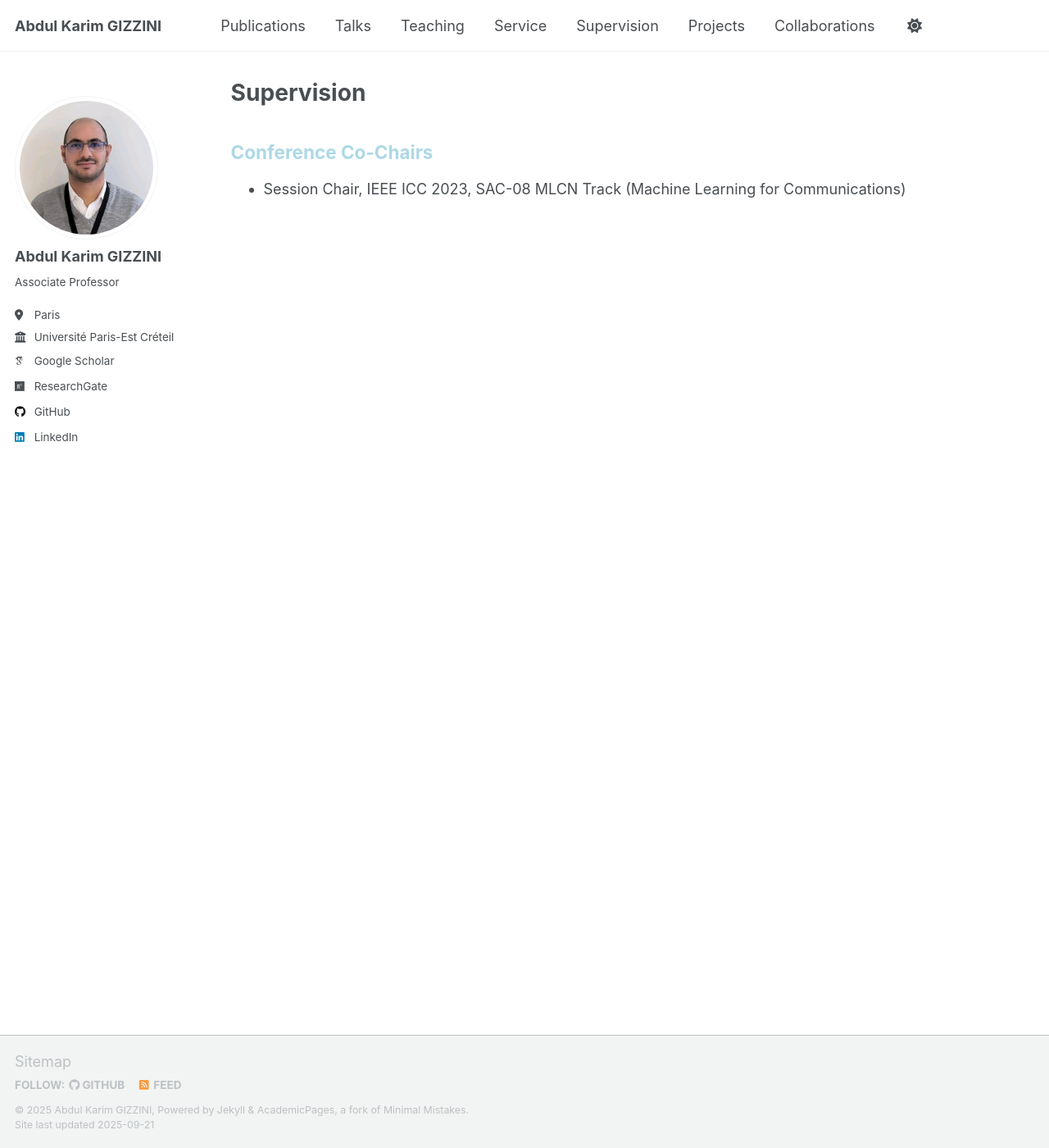
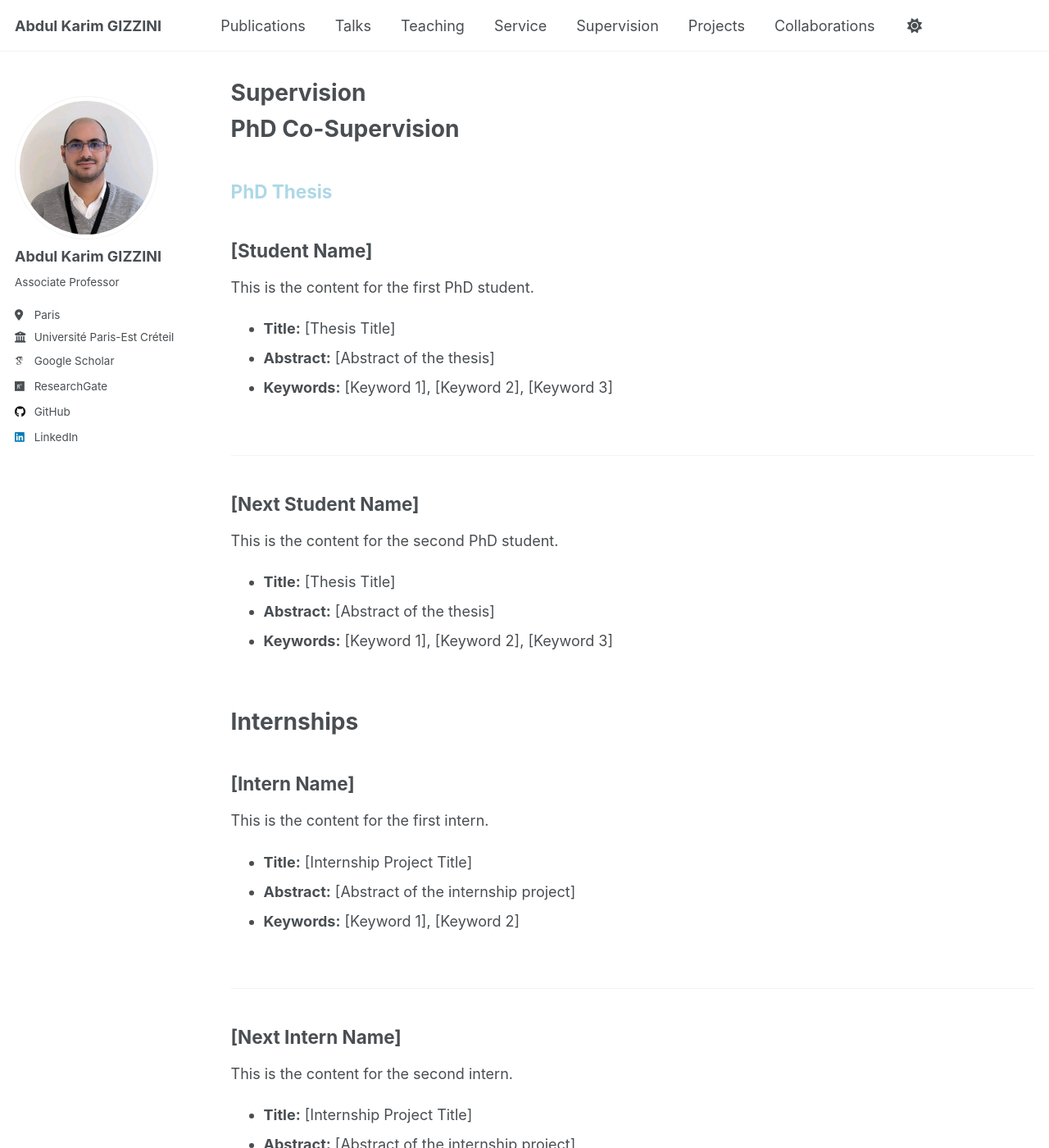
Before and after one commit to abdulkarimgizzini/abdulkarimgizzini-website, a Jekyll site: the page built from _pages/supervision.md, in a window 1280 px wide and 1400 px high. Shown: the whole window at 82% size. Built offline with Jekyll 4.4.1, drawn with Linux system fonts in a browser that asks for light colours; some web fonts are replaced; a script that is not in the unit is left out; some of the changed text lies outside the part shown.

Commit message:
Update supervision.md

```diff
--- a/_pages/supervision.md
+++ b/_pages/supervision.md
@@ -5,6 +5,52 @@ permalink: /supervision/
 author_profile: true
 ---
 
-<h2 style="color: lightblue;">Conference Co-Chairs</h2>
-<!-- ## Conference Co-Chairs -->
+
+# **PhD Co-Supervision**
+<h2 style="color: lightblue;">PhD Thesis</h2>
+## [Student Name]
+
+This is the content for the first PhD student.
+
+* **Title:** [Thesis Title]
+* **Abstract:** [Abstract of the thesis]
+* **Keywords:** [Keyword 1], [Keyword 2], [Keyword 3]
+
+<br/>
+
+---
+
+## [Next Student Name]
+
+This is the content for the second PhD student.
+
+* **Title:** [Thesis Title]
+* **Abstract:** [Abstract of the thesis]
+* **Keywords:** [Keyword 1], [Keyword 2], [Keyword 3]
+
+<br/>
+
+# **Internships**
+
+## [Intern Name]
+
+This is the content for the first intern.
+
+* **Title:** [Internship Project Title]
+* **Abstract:** [Abstract of the internship project]
+* **Keywords:** [Keyword 1], [Keyword 2]
+
+<br/>
+
+---
+
+## [Next Intern Name]
+
+This is the content for the second intern.
+
+* **Title:** [Internship Project Title]
+* **Abstract:** [Abstract of the internship project]
+* **Keywords:** [Keyword 1], [Keyword 2], [Keyword 3]
+
+
 * Session Chair, IEEE ICC 2023, SAC-08 MLCN Track (Machine Learning for Communications)
```
